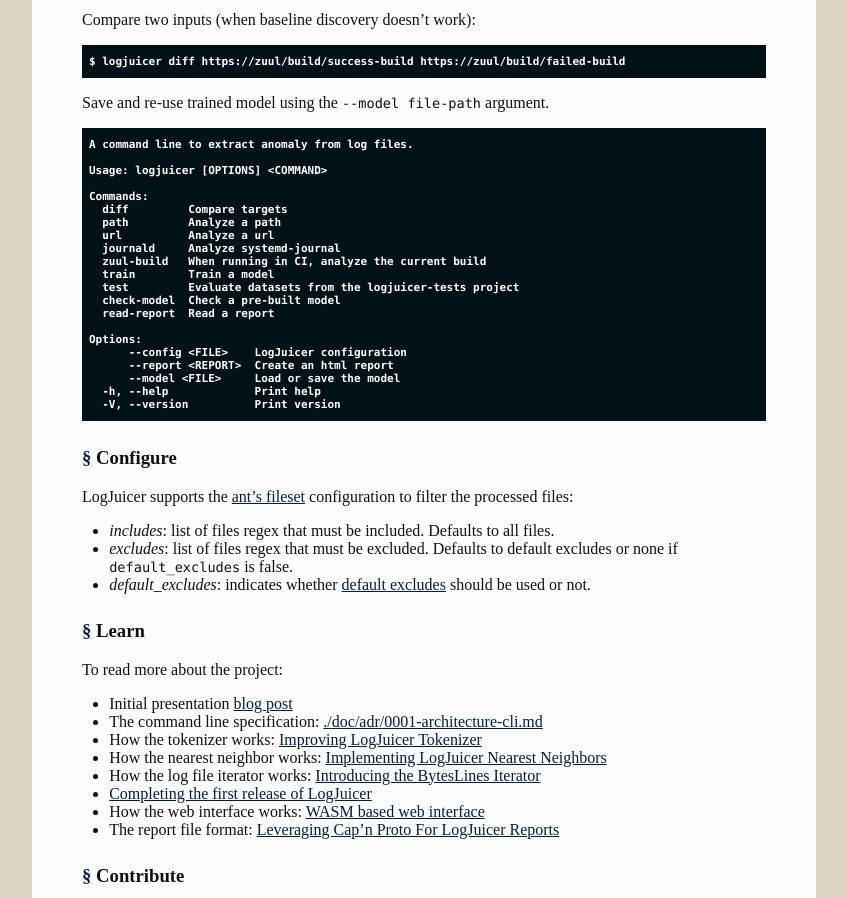
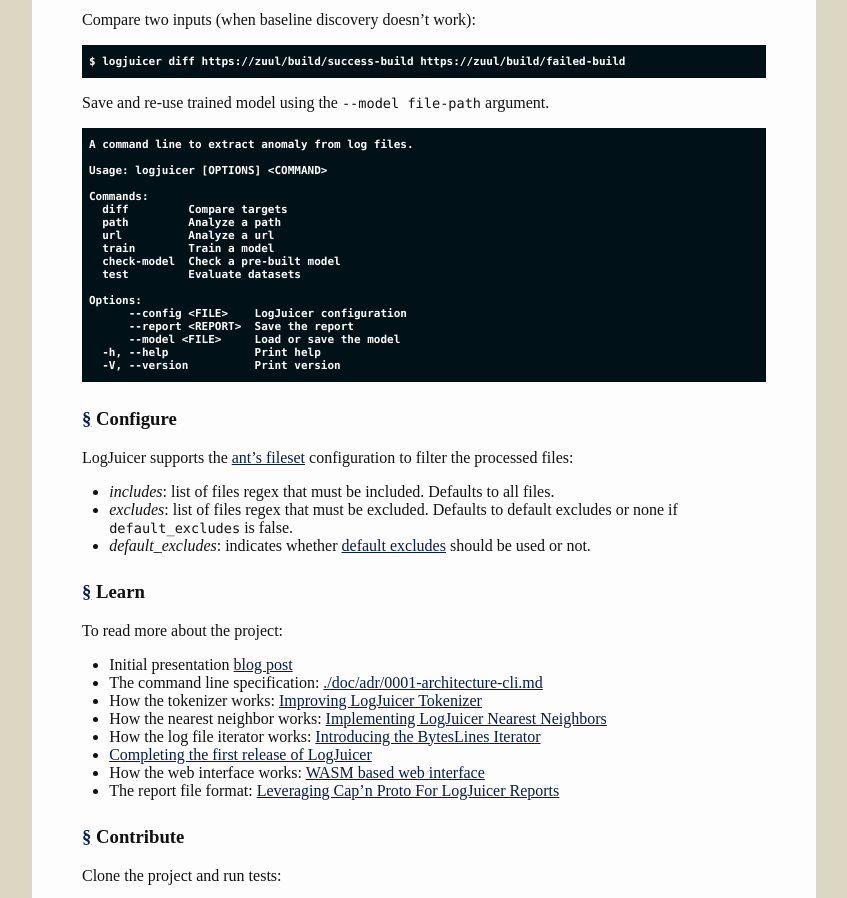
Before and after one commit to logjuicer/logjuicer.github.io, a plain HTML site: page index.html in a window 1280 px wide. Shown: the part 1480-2378 px from the top of the page, without its empty margins (216-1063 px from the left). Drawn offline with Linux system fonts and the light colour scheme.

Commit message:
deploy: a3e8c12cdf6f3e8b2f8e51f3143262ac5578c5b2

```diff
--- a/index.html
+++ b/index.html
@@ -232,16 +232,13 @@
   diff         Compare targets
   path         Analyze a path
   url          Analyze a url
-  journald     Analyze systemd-journal
-  zuul-build   When running in CI, analyze the current build
   train        Train a model
-  test         Evaluate datasets from the logjuicer-tests project
   check-model  Check a pre-built model
-  read-report  Read a report
+  test         Evaluate datasets
 
 Options:
       --config &lt;FILE&gt;    LogJuicer configuration
-      --report &lt;REPORT&gt;  Create an html report
+      --report &lt;REPORT&gt;  Save the report
       --model &lt;FILE&gt;     Load or save the model
   -h, --help             Print help
   -V, --version          Print version
```
